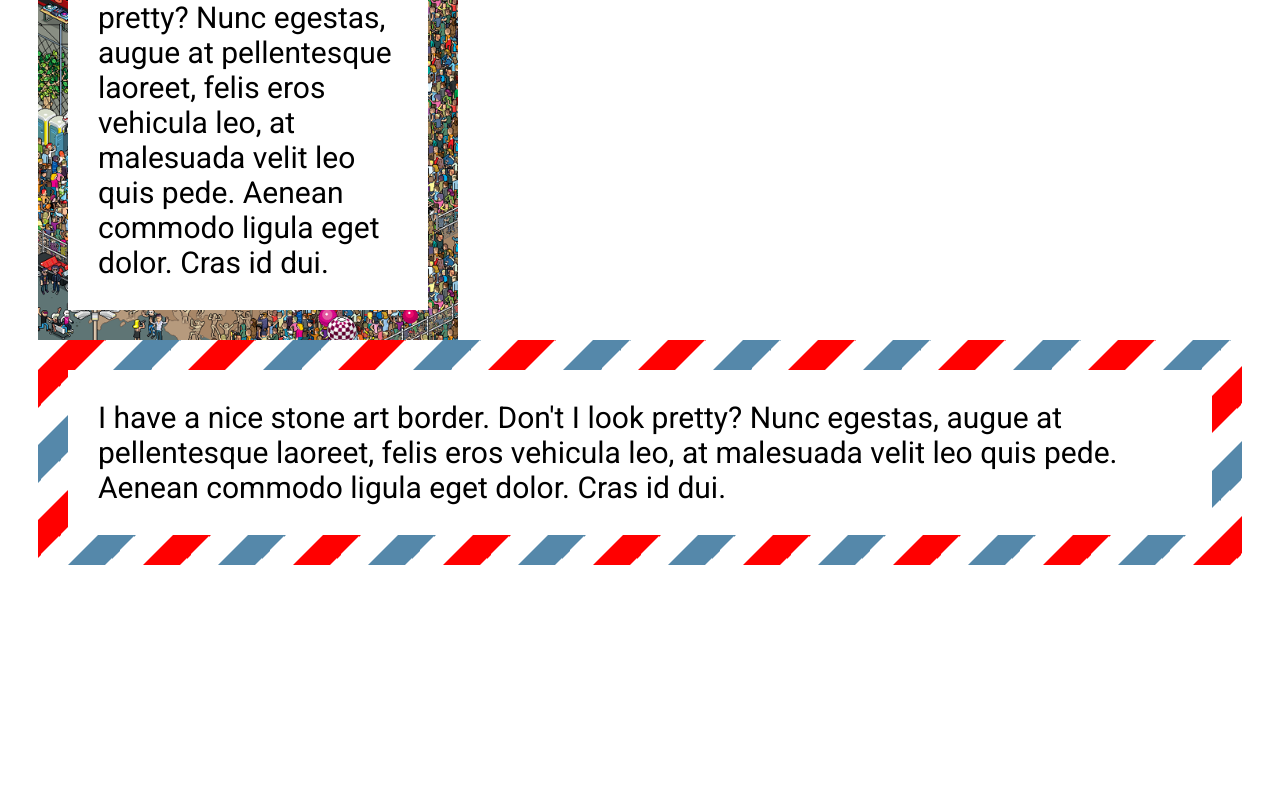
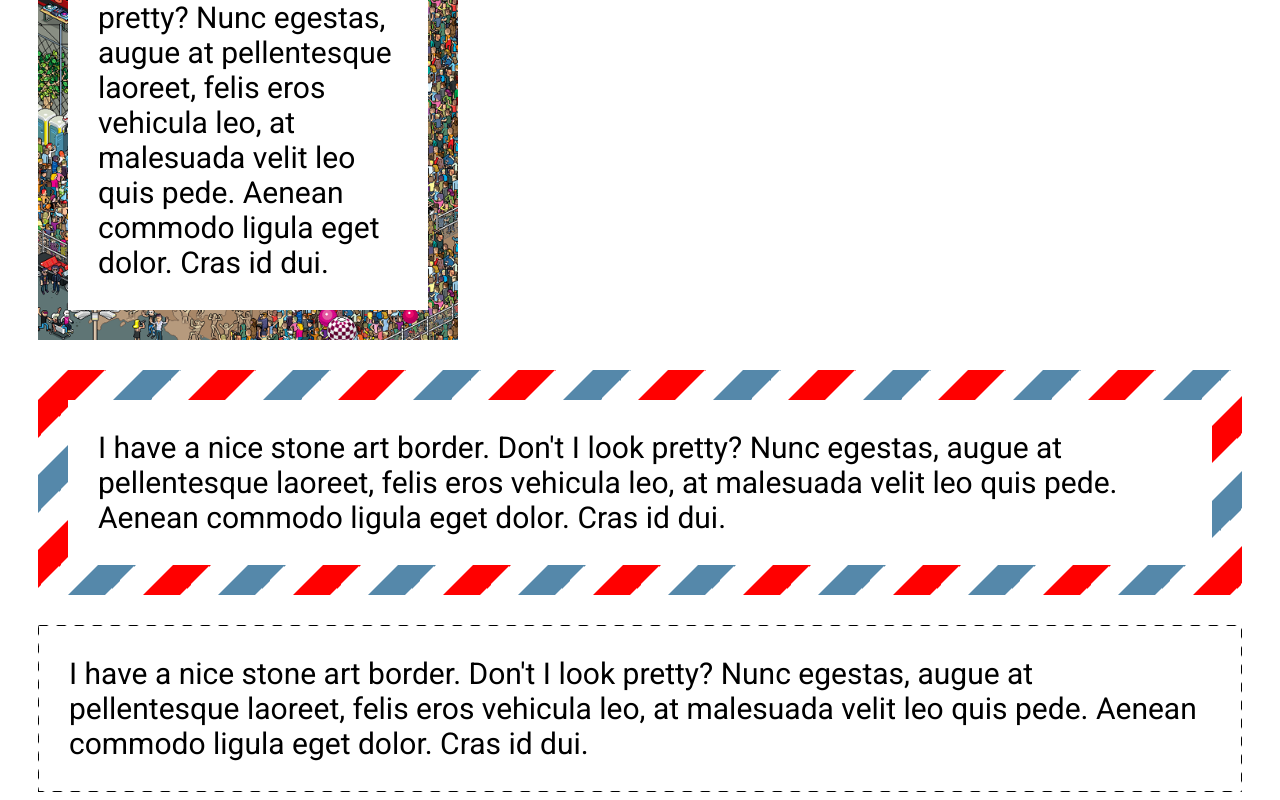
Before and after one commit to ht89/css-secrets, an Angular app: page /img-border in a window 1280 px wide. Shown: the part 262-1062 px from the top of the page. Before the commit the page ends 857 px from the top, so only its background shows below. Built offline with nearby package versions, Linux system fonts and the light colour scheme.

Commit message:
image borders

```diff
--- a/src/app/img-borders/img-borders.component.html
+++ b/src/app/img-borders/img-borders.component.html
@@ -7,3 +7,8 @@
     I have a nice stone art border. Don't I look pretty? Nunc egestas, augue at pellentesque laoreet, felis eros vehicula leo, at malesuada velit leo quis pede. Aenean commodo ligula
     eget dolor. Cras id dui.
 </div>
+
+<div class="marching-ants">
+    I have a nice stone art border. Don't I look pretty? Nunc egestas, augue at pellentesque laoreet, felis eros vehicula leo,
+    at malesuada velit leo quis pede. Aenean commodo ligula eget dolor. Cras id dui.
+</div>
--- a/src/app/img-borders/img-borders.component.scss
+++ b/src/app/img-borders/img-borders.component.scss
@@ -9,7 +9,22 @@
 }
 
 .envelope-themed-border {
+    margin-top: 30px;
     padding: 1rem;
     border: 1rem solid transparent;
     background: linear-gradient(white, white) padding-box, repeating-linear-gradient(-45deg, red 0, red 12.5%, transparent 0, transparent 25%, #58a 0, #58a 37.5%, transparent 0, transparent 50%) 0 / 5rem 5rem;
 }
+
+.marching-ants {
+    margin-top: 30px;
+    padding: 1rem;
+    border: 1px solid transparent;
+    background: linear-gradient(white, white) padding-box, repeating-linear-gradient(-45deg, black 0, black 25%, white 0, white 50%) 0 / .6rem .6rem;
+    animation: ants 12s linear infinite;
+}
+
+@keyframes ants {
+    to {
+        background-position: 100%;
+    }
+}
```
